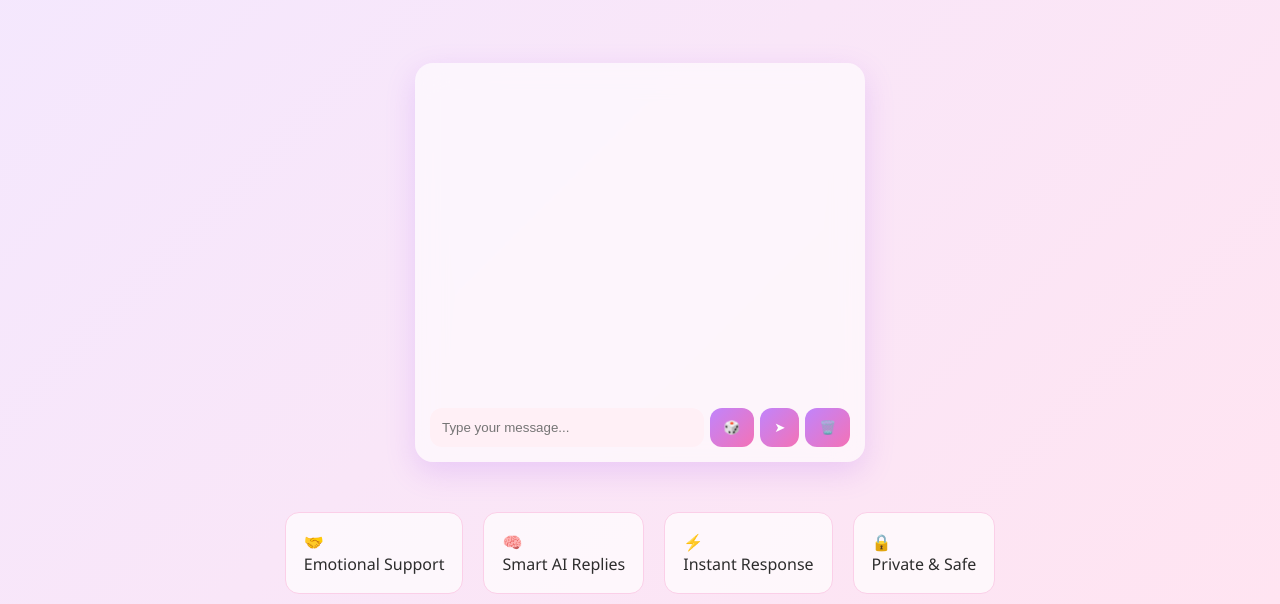
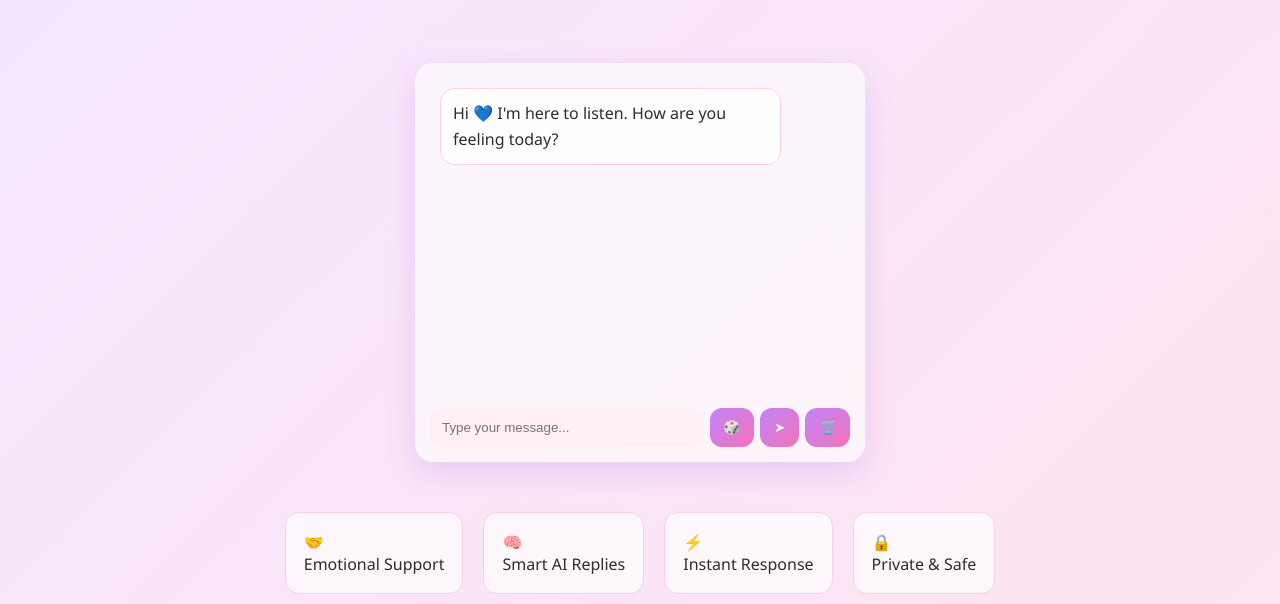
Before and after one commit to tharshinisakthivel12/ai_mental_wellness_, a plain HTML site: page index.html in a window 1280 px wide. Shown: the part 224-828 px from the top of the page. Drawn offline with Linux system fonts and the light colour scheme.

Commit message:
Update index.html

```diff
--- a/index.html
+++ b/index.html
@@ -158,6 +158,15 @@ function clearChat() {
     localStorage.removeItem("chatHistory");
 }
 
+    window.onload = () => {
+    const chatBox = document.getElementById("chatBox");
+
+    const welcome = document.createElement("div");
+    welcome.className = "message bot";
+    welcome.innerText = "Hi 💙 I'm here to listen. How are you feeling today?";
+
+    chatBox.appendChild(welcome);
+};
 // ✨ BUTTON CLICK ANIMATION
 document.querySelectorAll("button").forEach(btn => {
     btn.addEventListener("click", () => {
```
